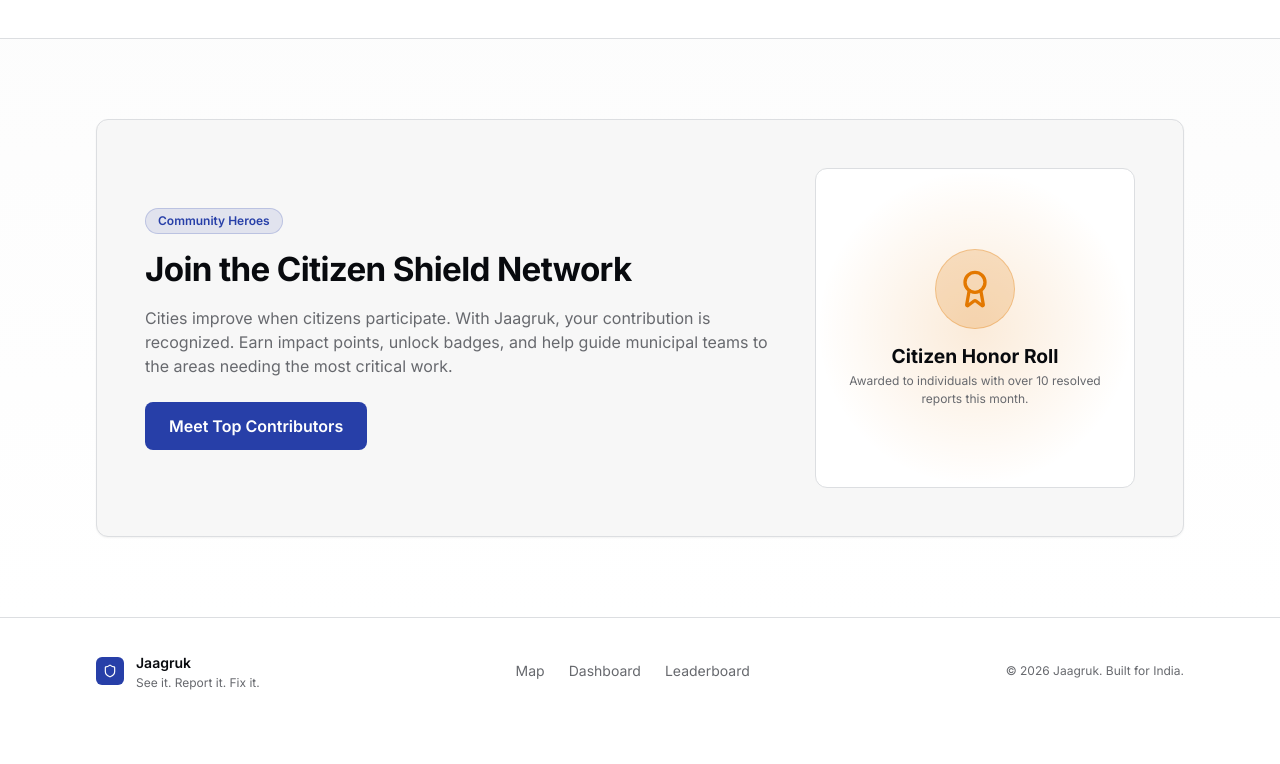
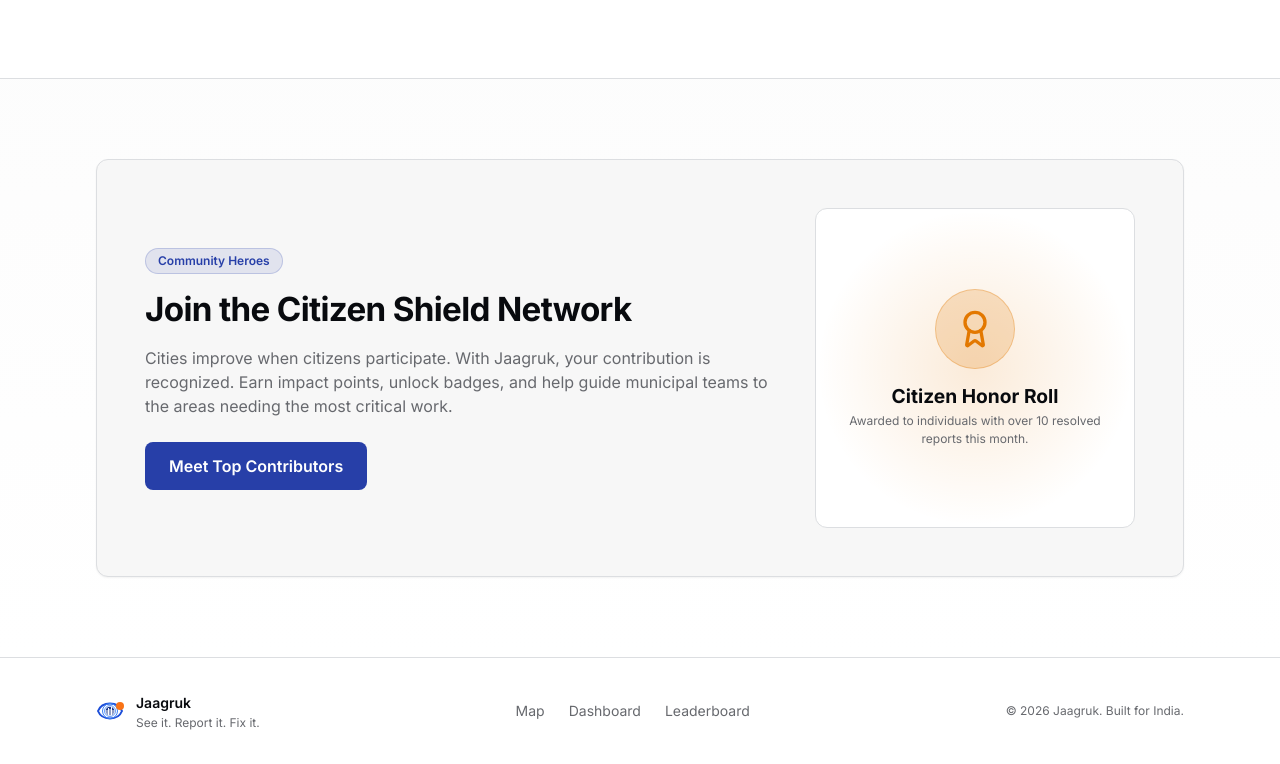
Before and after one commit to IshaanSKhanka28/Jaagruk-, a Next.js app in the folder jaagruk-frontend/: page / in a window 1280 px wide. Shown: the part 2316-3080 px from the top of the page. Before the commit the page ends 3040 px from the top, so only its background shows below. Built offline with nearby package versions, Linux system fonts and the light colour scheme.

Commit message:
Enlarge hero logo on landing page and replace footer shield icon with AppIcon

```diff
--- a/jaagruk-frontend/src/app/page.tsx
+++ b/jaagruk-frontend/src/app/page.tsx
@@ -265,7 +265,7 @@ export default function Home() {
               className="flex flex-col items-center mb-8"
               style={{ willChange: "transform, opacity" }}
             >
-              <AppIcon size={40} theme={mounted ? (resolvedTheme as "light" | "dark") : "dark"} />
+              <AppIcon size={80} theme={mounted ? (resolvedTheme as "light" | "dark") : "dark"} />
               <h2 className="mt-3 text-[28px] font-extrabold tracking-tight text-[#0F172A] dark:text-white leading-none">
                 Jaagruk
               </h2>
--- a/jaagruk-frontend/src/components/layout/footer.tsx
+++ b/jaagruk-frontend/src/components/layout/footer.tsx
@@ -1,5 +1,5 @@
 import Link from "next/link";
-import { Shield } from "lucide-react";
+import { AppIcon } from "@/components/ui/Logo";
 
 export function Footer() {
   return (
@@ -8,9 +8,7 @@ export function Footer() {
         <div className="flex flex-col md:flex-row items-center justify-between gap-4">
           {/* Logo + tagline */}
           <div className="flex items-center gap-3">
-            <div className="w-7 h-7 rounded-[var(--radius-sm)] bg-primary flex items-center justify-center">
-              <Shield className="w-3.5 h-3.5 text-primary-foreground" />
-            </div>
+            <AppIcon size={28} />
             <div>
               <span className="text-sm font-semibold text-foreground">Jaagruk</span>
               <p className="text-xs text-muted">See it. Report it. Fix it.</p>
```
